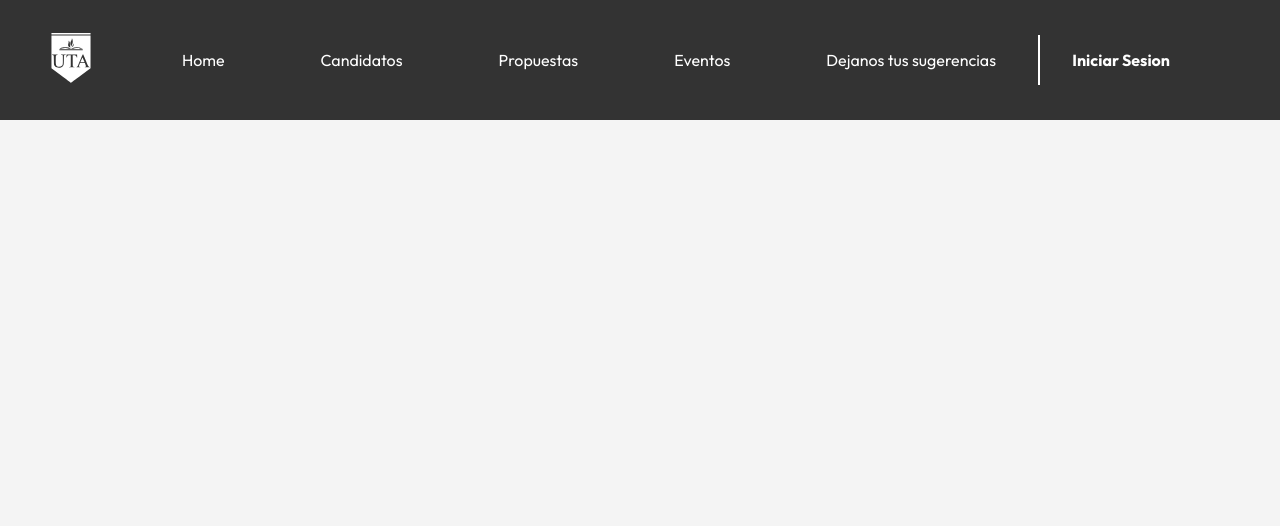
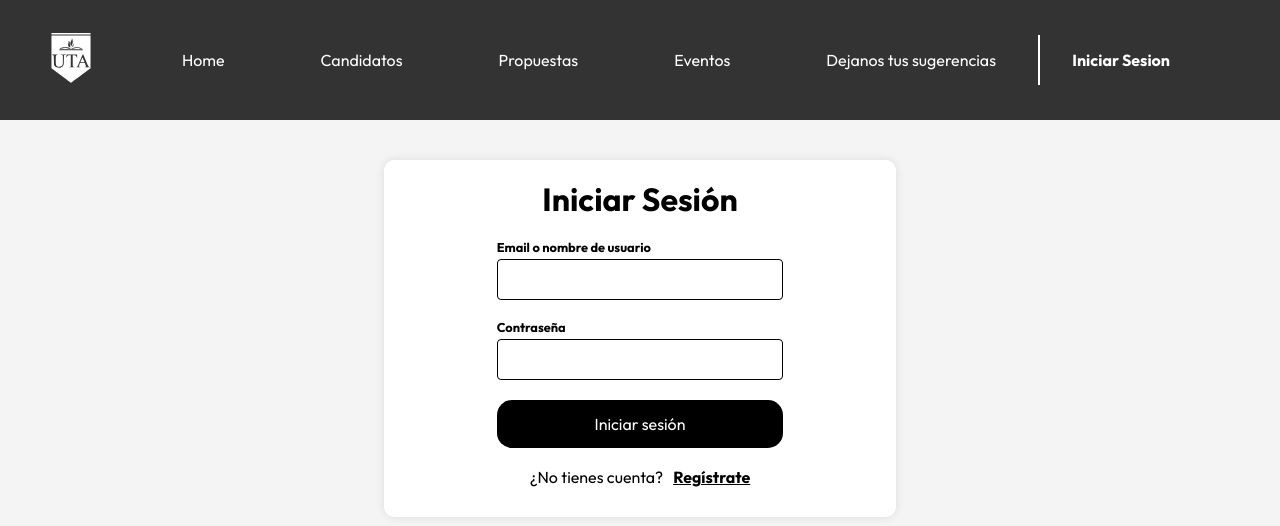
Before and after one commit to TheMartixAmazing/Elecciones, a React (Vite) app in the folder reactfront/: page /login in a window 1280 px wide. Shown: the top 526 px of the page. Built offline with nearby package versions, Linux system fonts and the light colour scheme.

Commit message:
Creacion de la pagina de login (solo visual)

```diff
--- a/reactfront/src/pages/App.tsx
+++ b/reactfront/src/pages/App.tsx
@@ -1,7 +1,8 @@
 import { Routes, Route } from 'react-router-dom'
 import CompShowUsers from '../ShowUsers'
 import NavBar from '../components/navbar/NavBar'
-import Candidatos from '../pages/candidatos/Candidatos'
+import Candidatos from './candidatos/PageCandidatos'
+import Login from './login/PageLogin'
 import './App.css'
 
 function App() {
@@ -13,6 +14,7 @@ function App() {
         <Routes>
           <Route path="/candidatos" element={<Candidatos />} />
           <Route path="/users" element={<CompShowUsers />} />
+          <Route path="/login" element={<Login />} />
         </Routes>
       </main>
     </>
--- /dev/null
+++ b/reactfront/src/pages/login/Login.css
@@ -0,0 +1,76 @@
+:root {
+    --border-login: 1px solid rgb(172, 172, 172);
+    --border-input: 1px solid #000;
+}
+
+.login-section {
+    display: grid;
+    place-content: center;
+}
+
+.login {
+    background-color: white;
+    margin-top: 40px;
+    border-radius: 10px;
+    padding: 0 22% 30px;
+    width: 40vw;
+    box-shadow: 0 0 10px rgba(0, 0, 0, 0.1);
+}
+
+.login h1 {
+    text-align: center;
+}
+
+.login-form {
+    display: flex;
+    flex-direction: column;
+    gap: 20px;
+}
+
+.login-form-field {
+    display: flex;
+    flex-direction: column;
+    gap: 5px;
+}
+
+.login-form-field input {
+    background-color: transparent;
+    border-radius: 4px;
+    border: var(--border-input);
+    padding: 10px;
+}
+
+.login-form-field label {
+    font-size: 0.8rem;
+    font-weight: bold;
+}
+
+.login-form-submit {
+    cursor: pointer;
+    color: white;
+    border-radius: 15px;
+    background-color: black;
+    border: none;
+    padding: 15px 25px;
+    transition: .3s background-color;
+}
+
+.login-form-submit:hover {
+    background-color: #333;
+}
+
+.login-toRegister {
+    display: flex;
+    gap: 10px;
+    justify-content: center;
+    margin-top: 20px;
+}
+
+.login-toRegister a {
+    font-weight: bold;
+    text-decoration: underline;
+}
+
+.login-toRegister a:hover {
+    text-decoration: underline;
+}
--- /dev/null
+++ b/reactfront/src/pages/login/PageLogin.tsx
@@ -0,0 +1,46 @@
+import { FormEvent } from 'react'
+import { Link, NavLink } from "react-router-dom"
+import './Login.css'
+
+const Login = () => {
+    const handleSubmit = (e: FormEvent) => {
+        e.preventDefault()
+    }
+
+    return (
+        <section className='login-section'>
+            <div className='login'>
+                <h1>Iniciar Sesión</h1>
+
+                <form onSubmit={handleSubmit} className='login-form'>
+                    <div className='login-form-field'>
+                        <label htmlFor='email'>Email o nombre de usuario</label>
+                        <input
+                            type='text'
+                            name='email'
+                            id='email'
+                        />
+                    </div>
+
+                    <div className='login-form-field'>
+                        <label htmlFor='password'>Contraseña</label>
+                        <input
+                            type='password'
+                            name='password'
+                            id='password'
+                        />
+                    </div>
+
+                    <input className='login-form-submit' type="submit" value="Iniciar sesión" />
+                </form>
+                <div className="login-toRegister">
+
+                    <span>¿No tienes cuenta?</span> <Link to={'/register'}>Regístrate</Link>
+                </div>
+            </div>
+
+        </section>
+    )
+}
+
+export default Login
```
Also changed, not shown: reactfront/src/pages/candidatos/PageCandidatos.tsx (renamed from reactfront/src/pages/candidatos/Candidatos.tsx), 2 other files (tests, documents, lock files or other folders).
